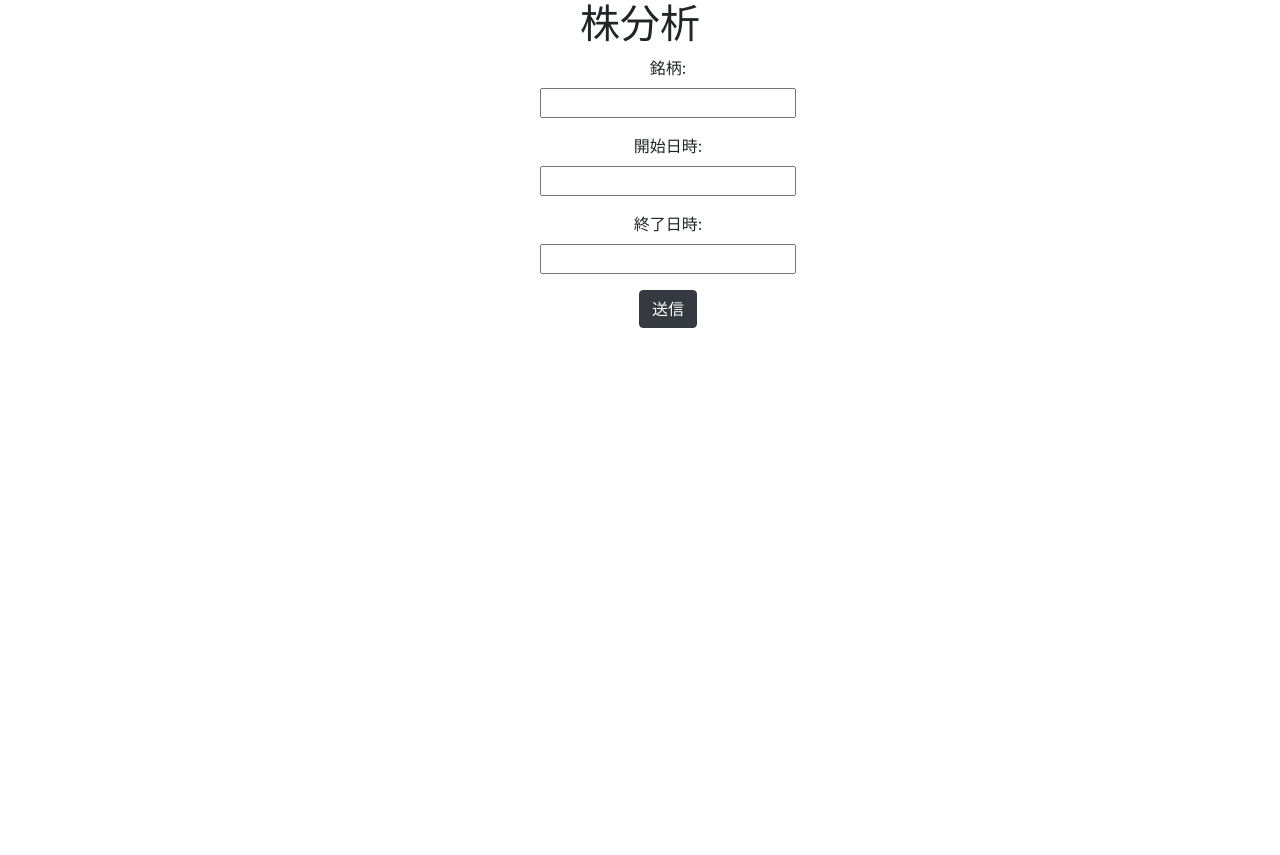
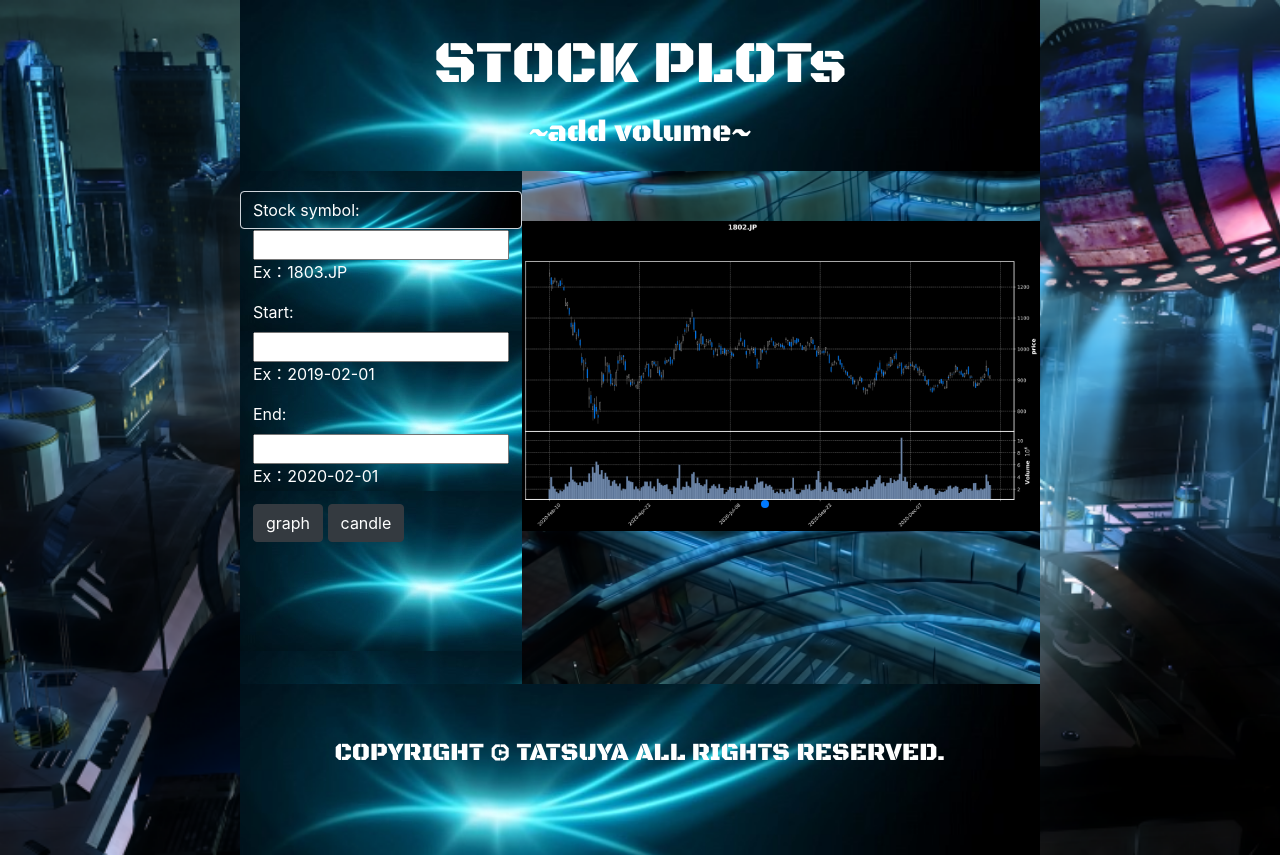
Before and after one commit to Tatsuya-Inoue926/stock_django, a Django app: template newproject/stock/templates/stock/index.html in a window 1280 px wide. Before the commit the page ends 328 px from the top, so only its background shows below. Run offline with Django 3.2, Linux system fonts and the light colour scheme; the template is opened without the code that fills it: values that come from a table or form of the project are taken from there, others are empty; some libraries are stand-ins or nearby versions.

Commit message:
add css and candle graph

```diff
--- a/newproject/newproject/urls.py
+++ b/newproject/newproject/urls.py
@@ -18,5 +18,5 @@ from django.urls import path, include
 
 urlpatterns = [
     path('admin/', admin.site.urls),
-    path("stock/", include("stock.urls")),
+    path("", include("stock.urls")),
 ]
--- a/newproject/stock/forms.py
+++ b/newproject/stock/forms.py
@@ -1,6 +1,6 @@
 from django import forms
 
 class StockForm( forms.Form):
-    title = forms.CharField( label= "銘柄", widget=forms.TextInput(attrs={"autocomplete":"off"}))
-    day_start = forms.CharField( label = "開始日時", widget=forms.TextInput(attrs={"autocomplete":"off"}))
-    day_end = forms.CharField( label = "終了日時", widget=forms.TextInput(attrs={"autocomplete":"off"}))
+    title = forms.CharField( label= "Stock symbol", widget=forms.TextInput(attrs={"autocomplete":"off"}), help_text="Ex：1803.JP")
+    day_start = forms.CharField( label = "Start", widget=forms.TextInput(attrs={"autocomplete":"off"}), help_text="Ex：2019-02-01")
+    day_end = forms.CharField( label = "End", widget=forms.TextInput(attrs={"autocomplete":"off"}), help_text = "Ex：2020-02-01")
--- a/newproject/stock/static/stock/css/style.css
+++ b/newproject/stock/static/stock/css/style.css
@@ -0,0 +1,77 @@
+body{
+    font-size: 2rem;
+    width: 800px;
+    margin: 0 auto;
+    min-height: 100vh;
+    display: grid;
+    grid-template:
+    "header header header" 1fr
+    "left center center" 3fr
+    "footer footer footer"1fr
+    / 1fr 2fr 1fr;
+}
+body{
+    background-image: url(back1.png);
+    background-size: cover;
+}
+header{
+    grid-area: header;
+    text-align: center;
+    font-size: 60px;
+    background-image: url(back2.jpg);
+    background-size: cover;
+    color: white;
+    padding-top: 20px;
+    font-family: 'Black Ops One', cursive;
+}
+
+main{
+    grid-area: center;
+    background-image: url(back3.png);
+    background-size: cover;
+
+}
+
+nav{
+    grid-area: left;
+    background-image: url(back2.jpg);
+}
+
+footer{
+    grid-area: footer;
+    background-image: url(back2.jpg);
+    background-size: cover;
+    text-align: center;
+    font-family: 'Black Ops One', cursive;
+    font-size: 25px;
+    color:white;
+    padding-top: 50px;
+}
+.form-control{
+    margin-top: 20px;
+    background-image: url(back2.jpg);
+    background-size: cover;
+}
+
+.swiper-container{
+position: relative;
+  }
+.sample {
+    margin-top: 50px;
+}
+
+.sub{
+    font-size: 30px;
+    color: white;
+    font-family: 'Black Ops One', cursive;
+}
+
+.swiper-container:before {
+    content: "";
+    display: block;
+}
+
+.swiper-wrapper img {
+      width: 100%;
+      height: auto;
+}
--- a/newproject/stock/templates/stock/index.html
+++ b/newproject/stock/templates/stock/index.html
@@ -5,24 +5,63 @@
     <meta charset="UTF-8">
     <meta http-equiv="X-UA-Compatible" content="IE=edge">
     <meta name="viewport" content="width=device-width, initial-scale=1.0">
-    <title>Document</title>
+    <title>Stockplot</title>
     <link rel="stylesheet" href="https://stackpath.bootstrapcdn.com/bootstrap/4.3.1/css/bootstrap.min.css" crossorigin="anonymous">
     <link rel="stylesheet" type = "text/css" href="{% static 'stock/css/style.css' %}">
+    <link rel="preconnect" href="https://fonts.gstatic.com">
+    <link href="https://cdnjs.cloudflare.com/ajax/libs/Swiper/4.5.1/css/swiper.min.css" rel="stylesheet">
+    <link href="https://fonts.googleapis.com/css2?family=Play&display=swap" rel="stylesheet">
+    <link href="https://fonts.googleapis.com/css2?family=Black+Ops+One&display=swap" rel="stylesheet">
+
 </head>
 
 <body>
-    {% block body_block %}
-    <center>
-    <h1>株分析</h1>
-    <div class="form-row mx-auto" style="width: 200px;">
-        <form action="{% url 'stock:plot' %}" method = "post">
+    <header>
+        STOCK PLOTs
+    <p class="sub">~add volume~</p>
+    </header>
+    <nav>
+    <form class = "form-control text-white" action="{% url 'stock:plot' %}" method = "post">
             {% csrf_token %}
             {{form.as_p}}
-            <input type="submit" class="btn btn-dark my-0 text-white" value="送信">
-        </form>
-    </div>
-    <img src="{% url 'stock:plot' %}" width=300 height=300>
-    </center>
+            <input type="submit" name="button_1" class="btn btn-dark my-0 text-white" value="graph">
+            <input type="submit" name="button_2" class="btn btn-dark my-0 text-white" value="candle">
+    </form>
+    </nav>
+    {% block body_block %}
+    <main>
+        <div class="sample sample01">
+            <div class="swiper-container">
+              <div class="swiper-wrapper">
+                <div class="swiper-slide"><img src="{% static 'stock/sample1.png' %}" alt="クラウド"></div>
+                <div class="swiper-slide"><img src="{% static 'stock/sample4.png' %}"></div>
+                <div class="swiper-slide"><img src="{% static 'stock/sample3.png' %}" alt="クラウド"></div>
+              </div>
+
+              <div class="swiper-pagination"></div>
+            </div>
+          </div>
+    </main>
     {% endblock %}
+    <footer>
+        <p>COPYRIGHT © TATSUYA ALL RIGHTS RESERVED.</p>
+    </footer>
+    <script src="https://cdnjs.cloudflare.com/ajax/libs/Swiper/4.5.1/js/swiper.min.js"></script>
+    <script>
+   var mySwiper = new Swiper('.swiper-container', {
+	autoplay: {
+		delay: 3000,
+		stopOnLastSlide: false,
+		disableOnInteraction: false,
+		reverseDirection: false
+	},
+
+	pagination: {
+		el: '.swiper-pagination',
+		type: 'bullets',
+		clickable: true
+	}
+});
+    </script>
 </body>
 </html>
--- a/newproject/stock/urls.py
+++ b/newproject/stock/urls.py
@@ -5,5 +5,6 @@ app_name = "stock"
 
 urlpatterns = [
     path("", views.index, name="index"),
-    path('result/', views.get_svg, name='plot'),
+    path('result/', views.plt_svg, name='plot'),
+    #path("candle/", views.mpf_svg, name="plot2"),
 ]
```
Also changed, not shown: newproject/stock/views.py (+73 -30 lines), newproject/stock/static/stock/cloud.jpg (added), newproject/stock/static/stock/css/back1.png (added), newproject/stock/static/stock/css/back2.jpg (added), newproject/stock/static/stock/css/back3.png (added), newproject/stock/static/stock/picture/back1.png (added), newproject/stock/static/stock/sample1.png (added), newproject/stock/static/stock/sample3.png (added), newproject/stock/static/stock/sample4.png (added).
